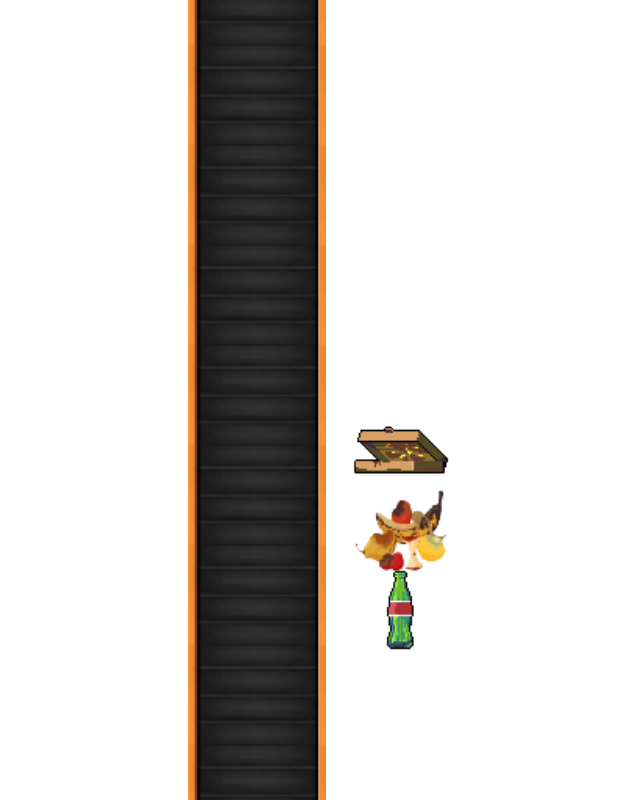
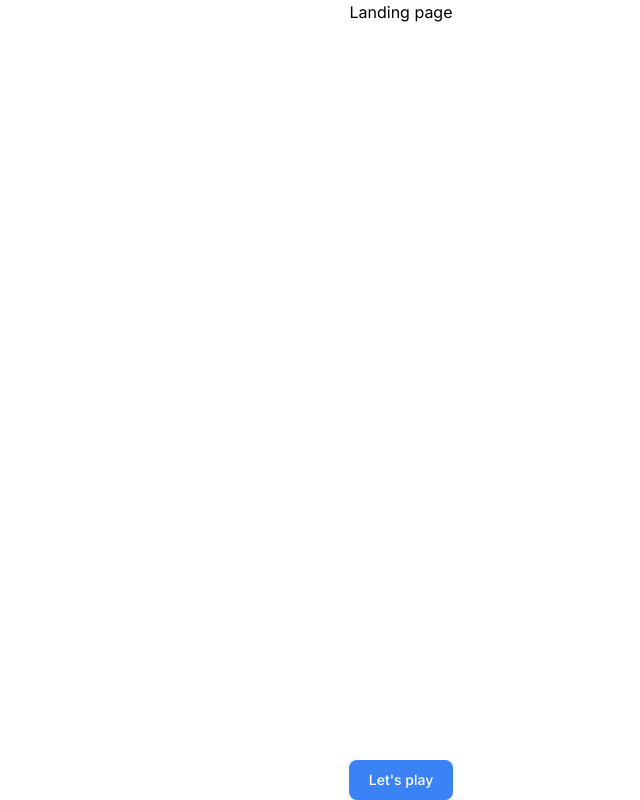
Before and after one commit to ClaudiuBogdan/recycle_quest, a Next.js app: page / in a window 1280 px wide. Shown: the whole page, without its empty margins (239-879 px from the left). Built offline with nearby package versions, Linux system fonts and the light colour scheme.

Commit message:
feat(landing): add landing page

```diff
--- a/src/pages/index.tsx
+++ b/src/pages/index.tsx
@@ -1,13 +1,33 @@
+import { GetServerSideProps } from "next";
 import { Inter } from "next/font/google";
-import Game from "./_game";
+import { parseCookies } from "nookies";
+import NavigationButton from "@/components/NavigationButton";
 
 const inter = Inter({ subsets: ["latin"] });
 export default function Home() {
+  const buttonStartText = "Let's play";
   return (
     <main
       className={`flex min-h-screen flex-col items-center justify-between ${inter.className}`}
     >
-      <Game />
+      Landing page
+      <NavigationButton path={"/login"} buttonName={buttonStartText} />
     </main>
   );
 }
+
+export const getServerSideProps: GetServerSideProps = async (context) => {
+  const cookies = parseCookies(context);
+  const userToken = cookies.token;
+
+  if (userToken) {
+    return {
+      redirect: {
+        destination: "/home",
+        permanent: false,
+      },
+    };
+  }
+
+  return { props: {} };
+};
```
